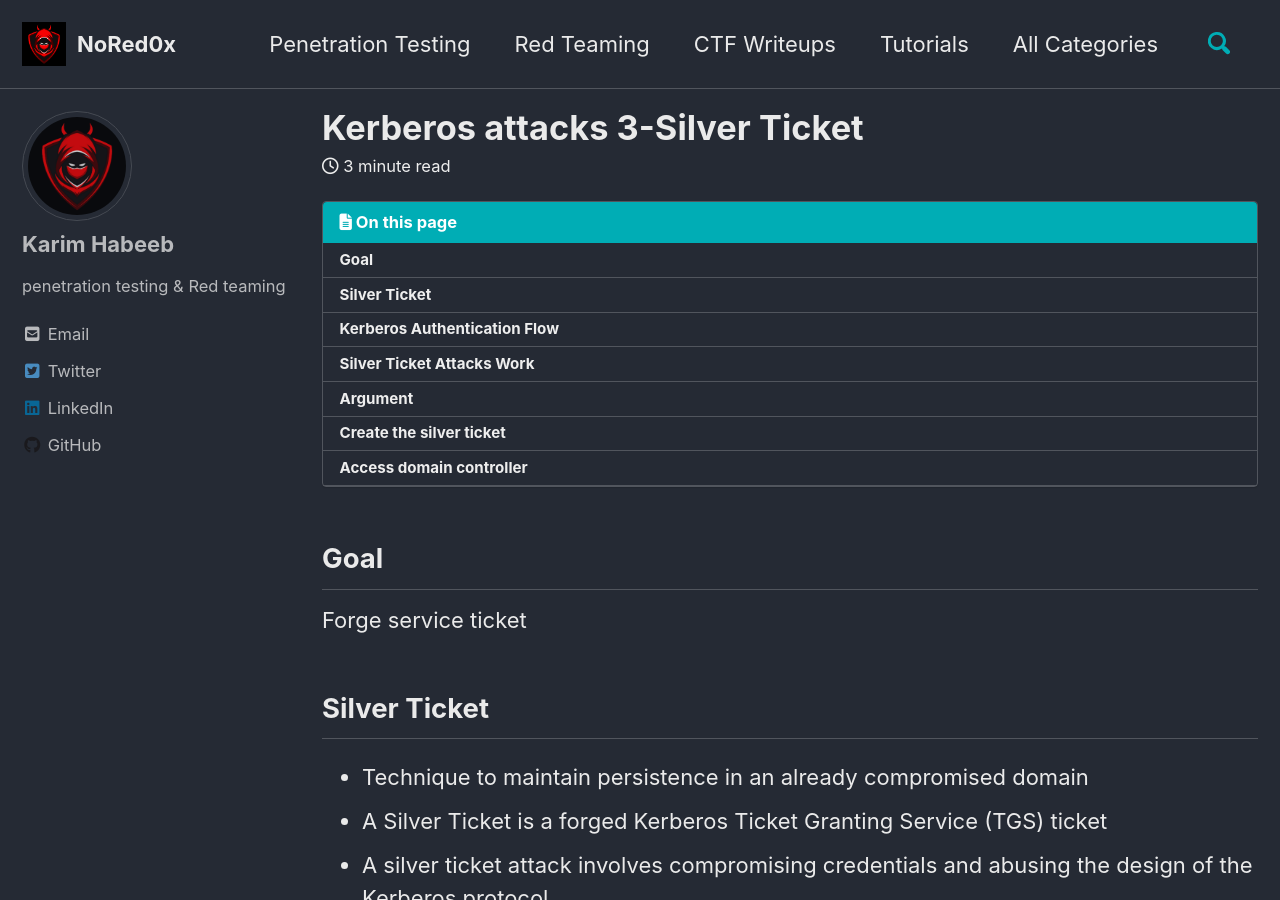
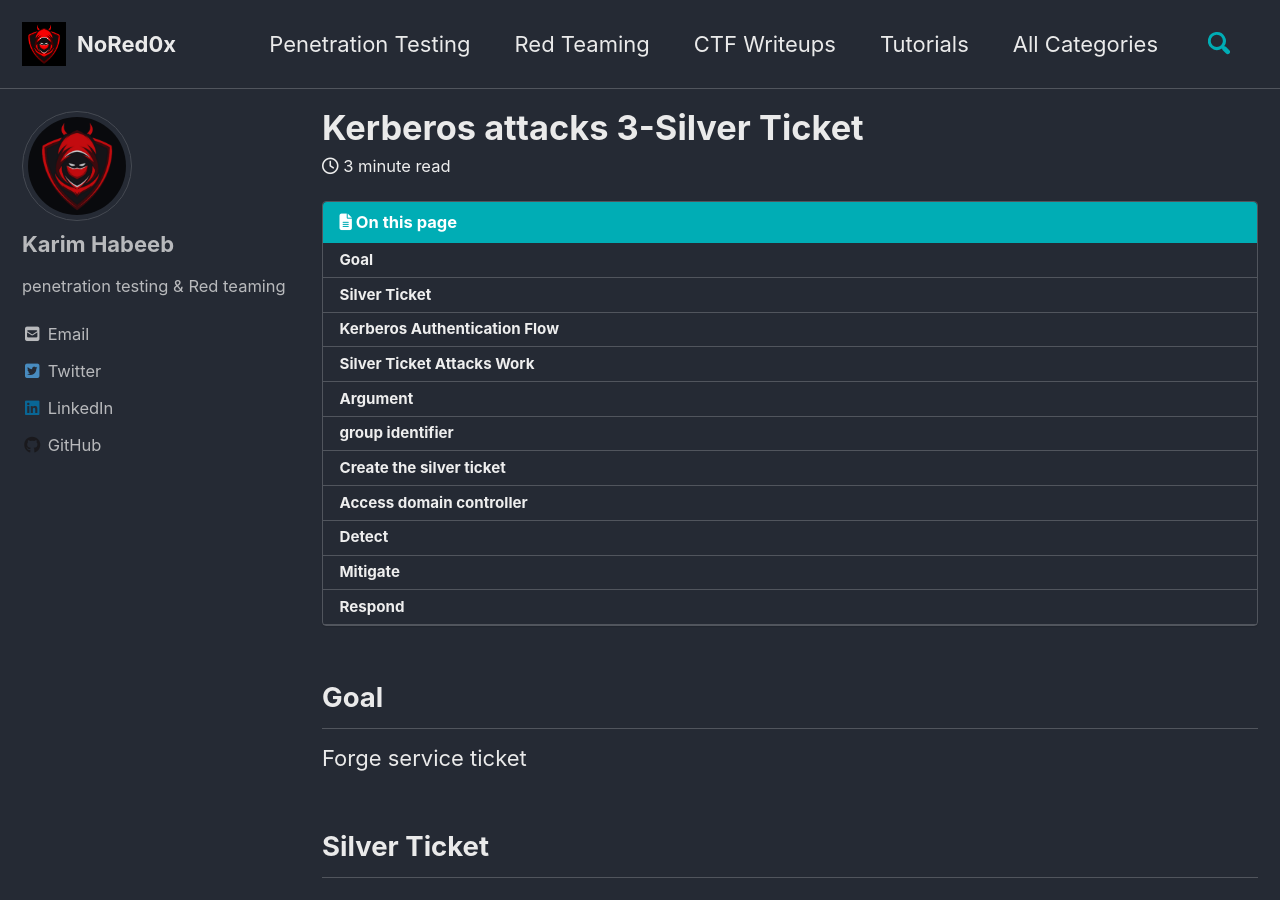
Before and after one commit to NoRed0x/NoRed0x.github.io, a Jekyll site: the page built from _posts/Red-Teaming/2021-07-14- Kerberos-Attacks-Silver-Ticket.md, in a window 1280 px wide and 900 px high. Built offline with Jekyll 4.4.1, drawn with Linux system fonts in a browser that asks for light colours; cached includes are drawn as plain includes; nearby versions of some CDN libraries; some of the changed text lies outside the part shown.

Commit message:
Update 2021-07-14- Kerberos-Attacks-Silver-Ticket.md

````diff
--- a/_posts/Red-Teaming/2021-07-14- Kerberos-Attacks-Silver-Ticket.md
+++ b/_posts/Red-Teaming/2021-07-14- Kerberos-Attacks-Silver-Ticket.md
@@ -59,7 +59,7 @@ kerberos::golden     ##Name of the module (there is no Silver module)
  ```
 
 
- ## group identifier
+## group identifier
 ```
 512 ##Domain Admins
 513 ##Domain Users
@@ -109,3 +109,9 @@ kerberos::ptt  ticket.kirbi
 dir \\domainAD.karim.net\c$
 ```
 <img src="/img/silver/da.PNG" alt="Getting-gz" width="1000" height="200">
+
+## Detect
+
+## Mitigate
+
+## Respond
````
